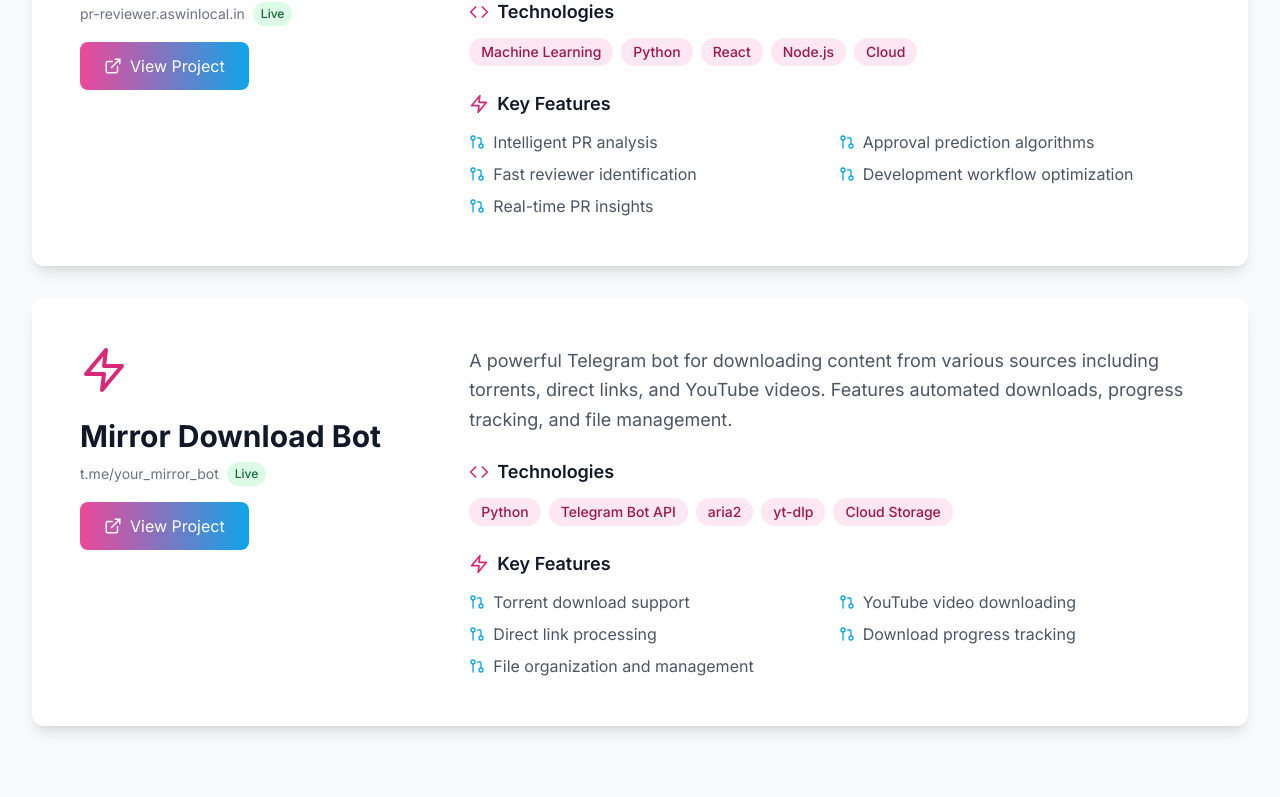
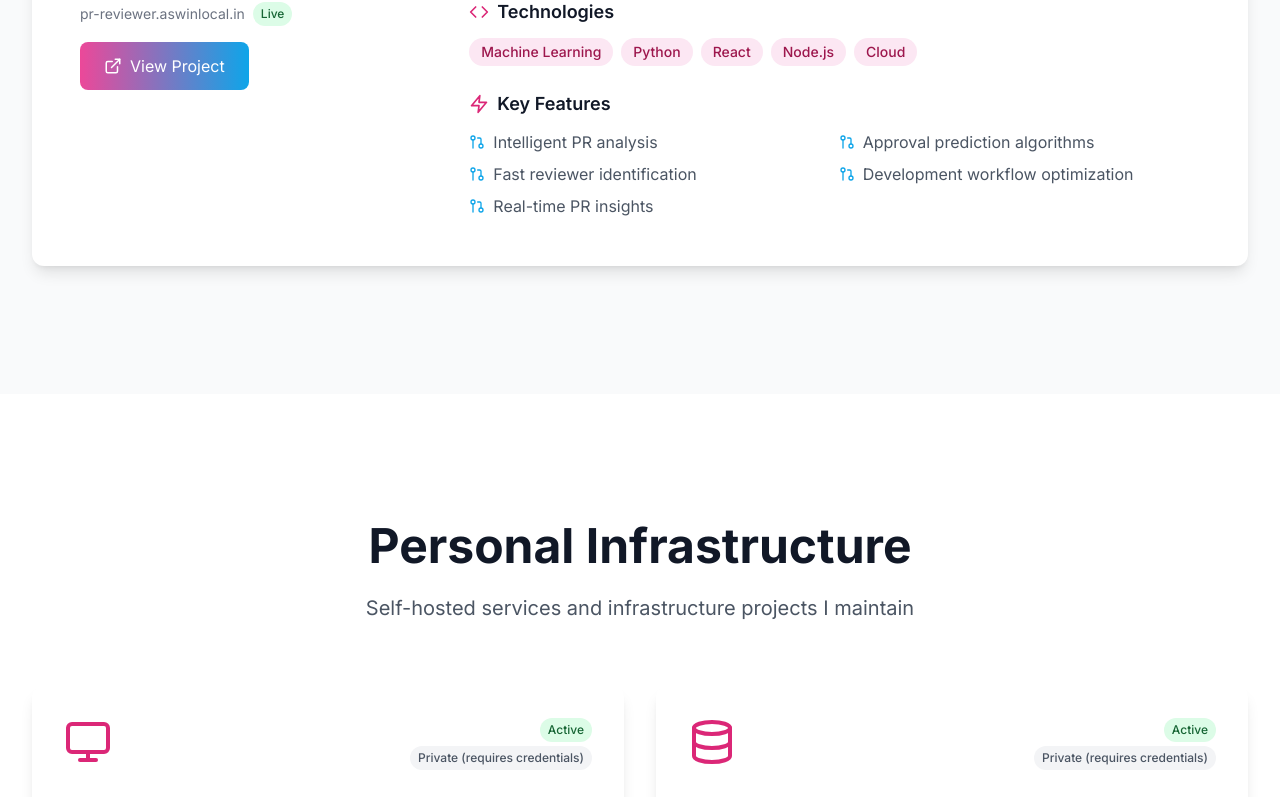
Before and after one commit to Aswintechie/portfolio, a React (Vite) app: page / in a window 1280 px wide. Shown: the part 3829-4626 px from the top of the page. Built offline with nearby package versions, Linux system fonts and the light colour scheme.

Commit message:
fix: remove showMoreProjects logic from ExperienceSection (was causing ReferenceError)

```diff
--- a/src/App.jsx
+++ b/src/App.jsx
@@ -594,7 +594,9 @@ const SkillsSection = () => {
 const ProjectsSection = () => {
   const [ref, inView] = useInView({ triggerOnce: true, threshold: 0.1 });
 
-  const projects = [
+  const [showMoreProjects, setShowMoreProjects] = useState(false);
+
+  const featuredProjects = [
     {
       title: 'PR Reviewer',
       domain: 'pr-reviewer.aswinlocal.in',
@@ -612,6 +614,9 @@ const ProjectsSection = () => {
       link: 'https://pr-reviewer.aswinlocal.in',
       status: 'Live',
     },
+  ];
+
+  const additionalProjects = [
     {
       title: 'Mirror Download Bot',
       domain: 't.me/your_mirror_bot',
@@ -629,7 +634,26 @@ const ProjectsSection = () => {
       link: 'https://t.me/your_mirror_bot',
       status: 'Live',
     },
+    {
+      title: 'Word Chain Game Bot',
+      domain: 't.me/your_word_chain_bot',
+      description:
+        'An interactive Telegram bot where players take turns creating words starting with the last letter of the previous word. Features multiplayer support, scoring system, and word validation.',
+      technologies: ['Python', 'Telegram Bot API', 'SQLite', 'Game Logic', 'Multiplayer Support'],
+      features: [
+        'Multiplayer word chain game',
+        'Word validation and scoring',
+        'Turn-based gameplay',
+        'Game statistics tracking',
+        'Custom game rules and settings',
+      ],
+      icon: <Brain size={48} />,
+      link: 'https://t.me/your_word_chain_bot',
+      status: 'Live',
+    },
   ];
+
+  const allProjects = [...featuredProjects, ...additionalProjects];
 
   return (
     <section id='projects' className='section-padding bg-gray-50'>
@@ -648,7 +672,7 @@ const ProjectsSection = () => {
         </motion.div>
 
         <div className='grid lg:grid-cols-1 gap-8'>
-          {projects.map((project, index) => (
+          {(showMoreProjects ? allProjects : featuredProjects).map((project, index) => (
             <motion.div
               key={index}
               initial={{ opacity: 0, y: 50 }}
@@ -848,24 +872,6 @@ const PersonalProjectsSection = () => {
       access: 'Private (requires credentials)',
       domain: 'torrent.aswinlocal.in',
       link: 'https://torrent.aswinlocal.in',
-    },
-    {
-      title: 'Word Chain Game Bot',
-      description:
-        'An interactive word chain game bot where players take turns creating words starting with the last letter of the previous word. Features multiplayer support, scoring system, and word validation.',
-      technologies: ['Python', 'Telegram Bot API', 'SQLite', 'Game Logic', 'Multiplayer Support'],
-      features: [
-        'Multiplayer word chain game',
-        'Word validation and scoring',
-        'Turn-based gameplay',
-        'Game statistics tracking',
-        'Custom game rules and settings',
-      ],
-      icon: <Brain size={48} />,
-      status: 'Active',
-      access: 'Public (Telegram)',
-      domain: 't.me/your_word_chain_bot',
-      link: 'https://t.me/your_word_chain_bot',
     },
   ];
 
```
